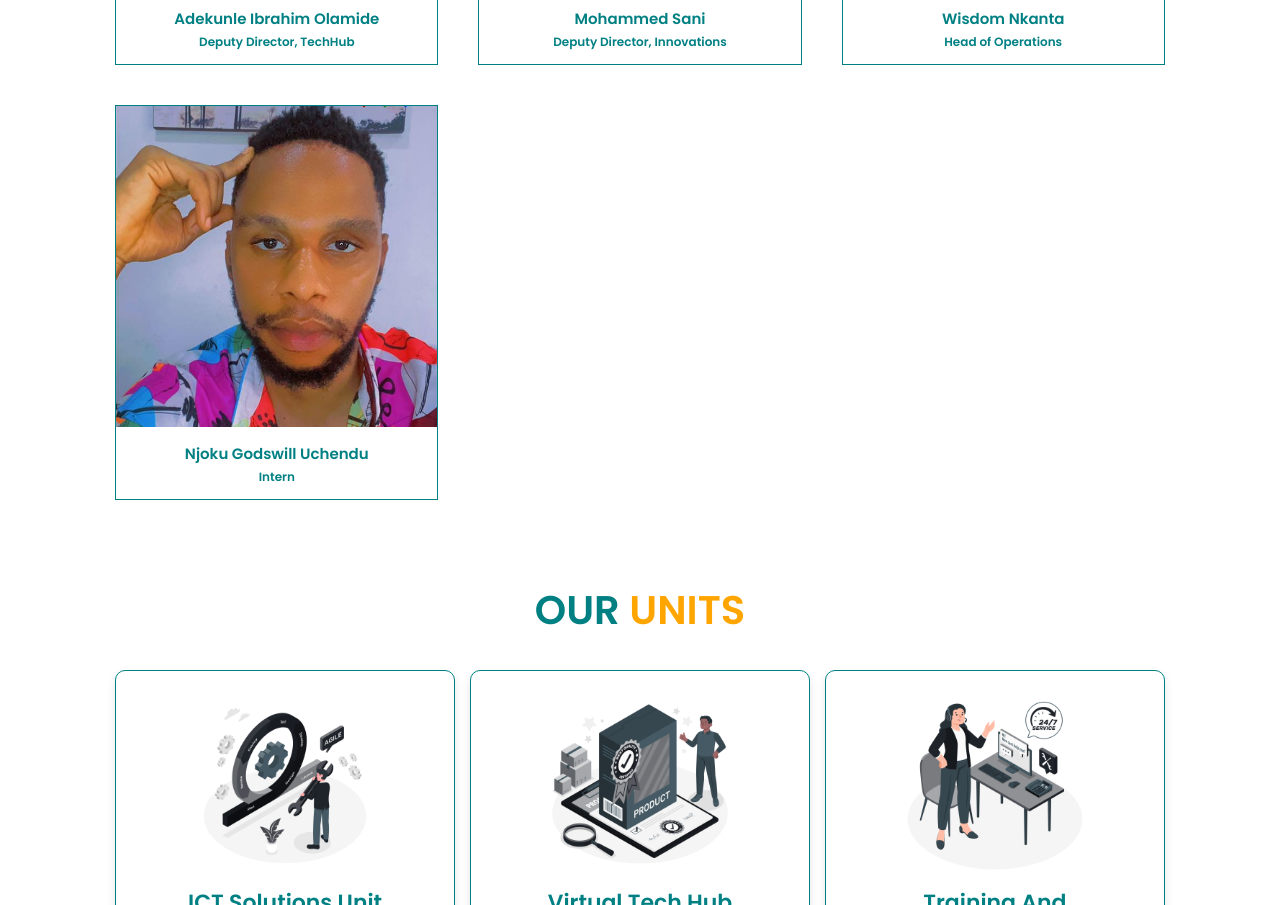
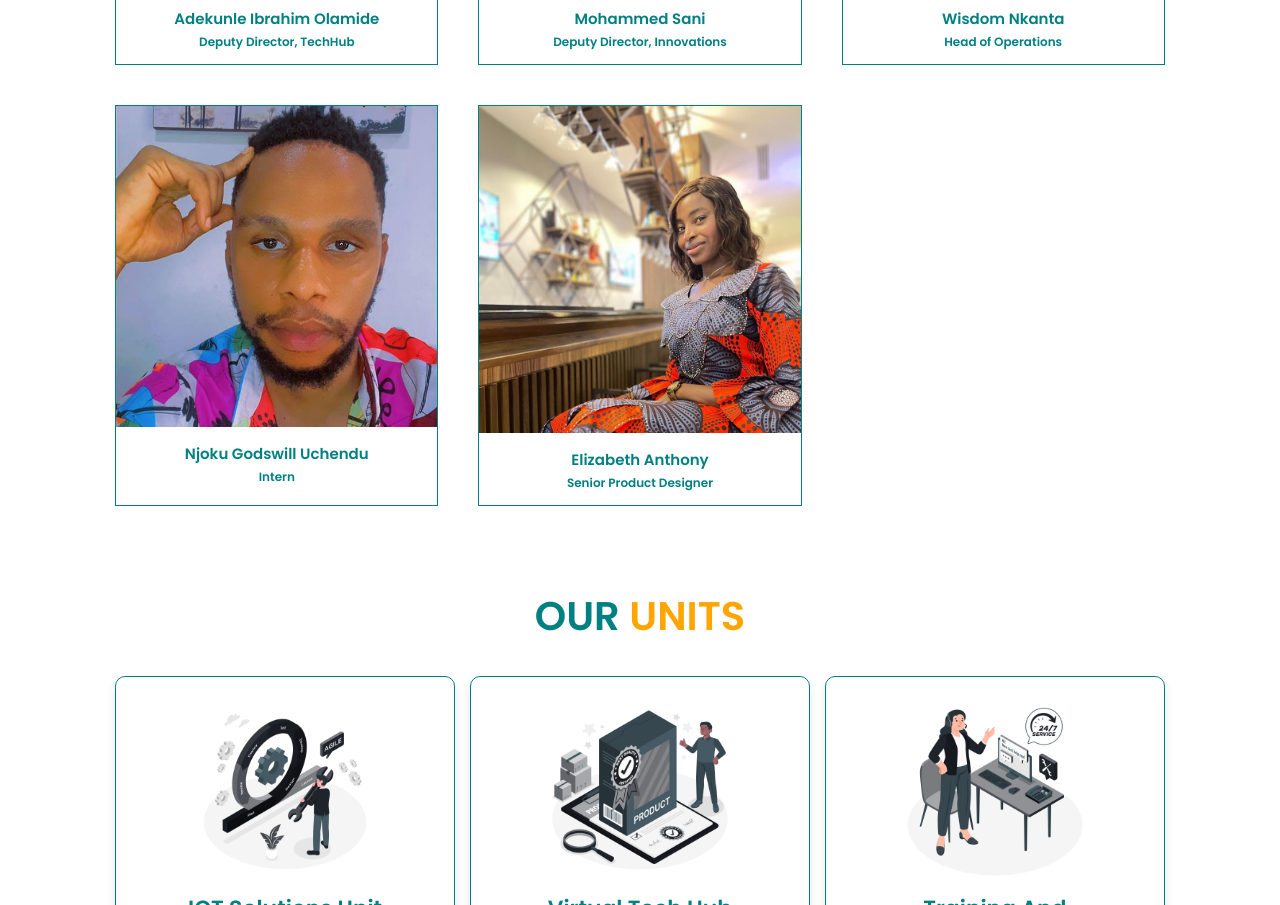
Before and after one commit to GUchechi/Group-1-LIBS-882-Assignment, a plain HTML site: page Organization.html in a window 1280 px wide. Shown: the part 1519-2424 px from the top of the page. Drawn offline with Linux system fonts and the light colour scheme.

Commit message:
refactoring

```diff
--- a/Organization.html
+++ b/Organization.html
@@ -145,6 +145,16 @@
             <span>Intern</span>
           </div>
         </div>
+
+        <div class="team__wrapper">
+          <div class="team__image">
+            <img src="images/Esther.jpg" alt="Team Members" />
+          </div>
+          <div class="team__content">
+            <h3>Elizabeth Anthony</h3>
+            <span>Senior Product Designer</span>
+          </div>
+        </div>
       </div>
     </section>
 
```
Also changed, not shown: images/Esther.jpg (added).
